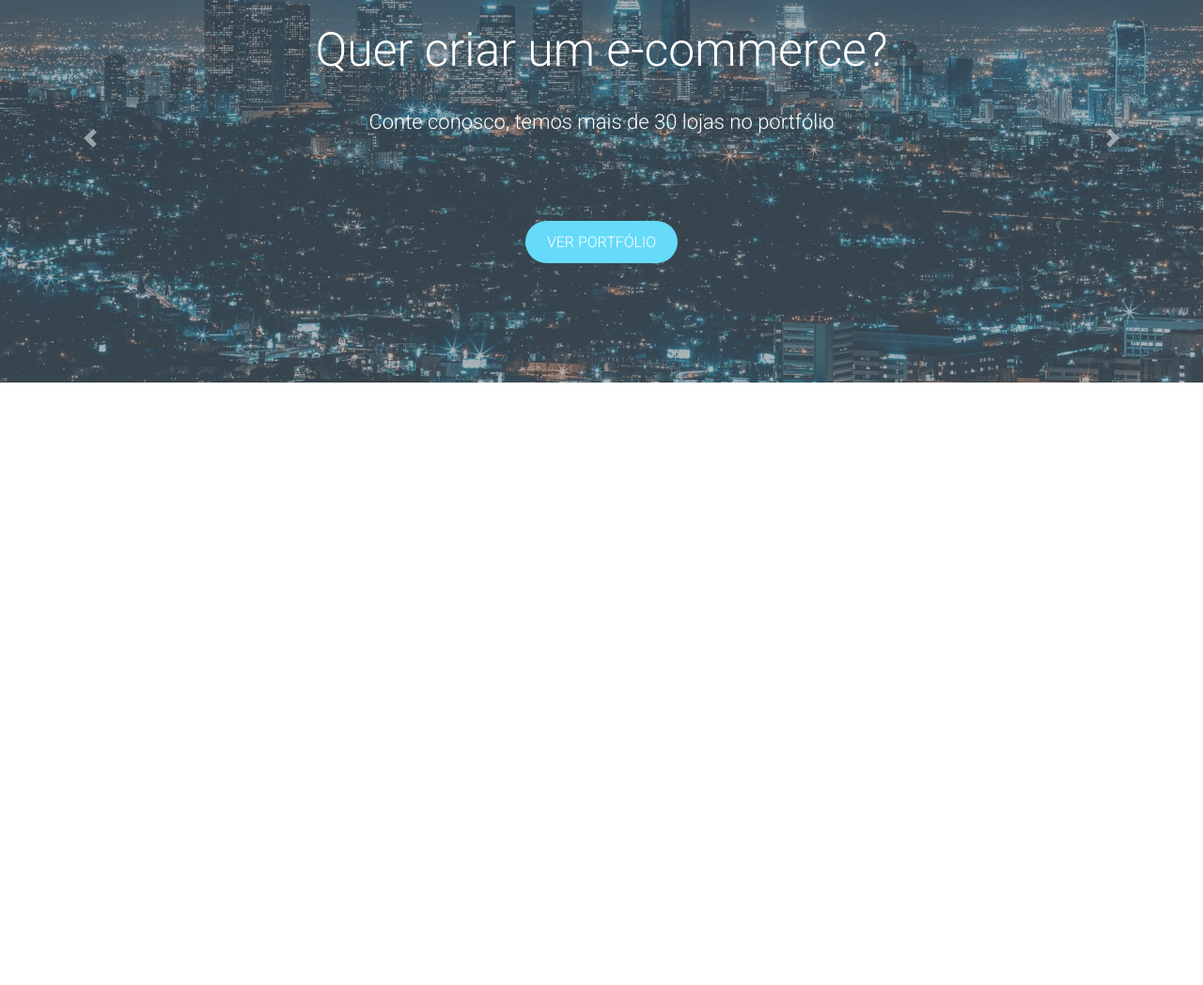
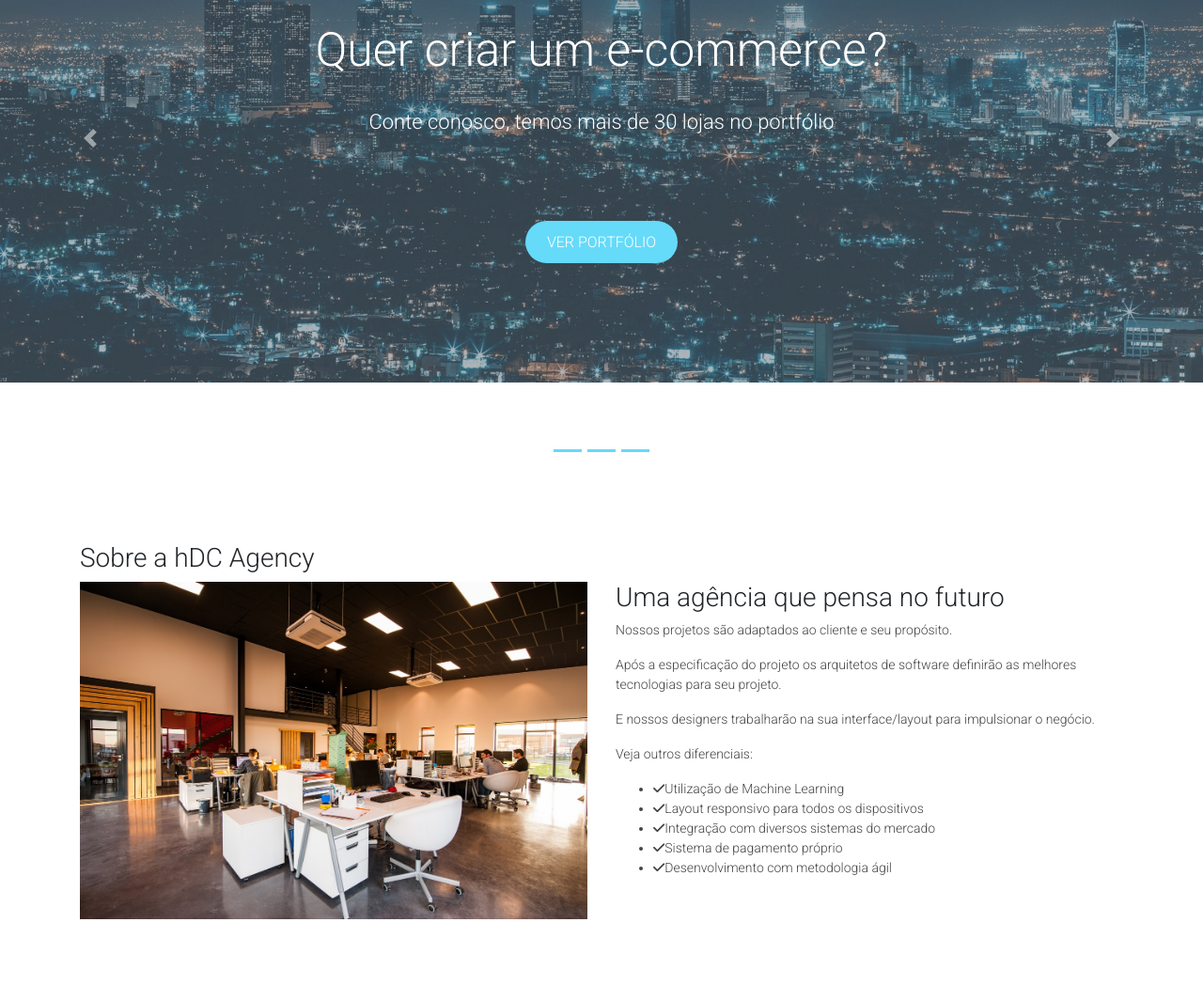
Before and after one commit to wellingtonfcdv/FrontBootstrap, a plain HTML site: page index.html in a window 1280 px wide. Shown: the part 213-1261 px from the top of the page at 94% size. Before the commit the page ends 800 px from the top, so only its background shows below. Drawn offline with nearby package versions, Linux system fonts and the light colour scheme.

Commit message:
Criando a parte de about da empresa

```diff
--- a/css/style.css
+++ b/css/style.css
@@ -90,3 +90,7 @@ header, .navbar{
     background-color: transparent;
     border-color: #65DAF9;
 }
+
+.carousel-indicators .active{
+    background-color: #65DAF9;
+}
--- a/index.html
+++ b/index.html
@@ -107,6 +107,32 @@
                     <span class="sr-only">Next</span>
                 </a>
             </div>
+            <div id="about-area">
+                <div class="container">
+                    <div class="row">
+                        <div class="col-12">
+                            <h3>Sobre a hDC Agency</h3>
+                        </div>
+                        <div class="col-md-6">
+                            <img class="img-fluid" src="img/agencia.jpg" alt="Agencia hDC">
+                        </div>
+                        <div class="col-md-6">
+                            <h3 class="about-title">Uma agência que pensa no futuro</h3>
+                            <p>Nossos projetos são adaptados ao cliente e seu propósito.</p>
+                            <p>Após a especificação do projeto os arquitetos de software definirão as melhores tecnologias para seu projeto.</p>
+                            <p>E nossos designers trabalharão na sua interface/layout para impulsionar o negócio.</p>
+                            <p>Veja outros diferenciais:</p>
+                            <ul id="about-list">
+                                <li><i class="fas fa-check"></i>Utilização de Machine Learning</li>
+                                <li><i class="fas fa-check"></i>Layout responsivo para todos os dispositivos</li>
+                                <li><i class="fas fa-check"></i>Integração com diversos sistemas do mercado</li>
+                                <li><i class="fas fa-check"></i>Sistema de pagamento próprio</li>
+                                <li><i class="fas fa-check"></i>Desenvolvimento com metodologia ágil</li>
+                            </ul>
+                        </div>
+                    </div>
+                </div>
+            </div>
         </div>
     </main>
     <script src="js/script.js"></script>
```
